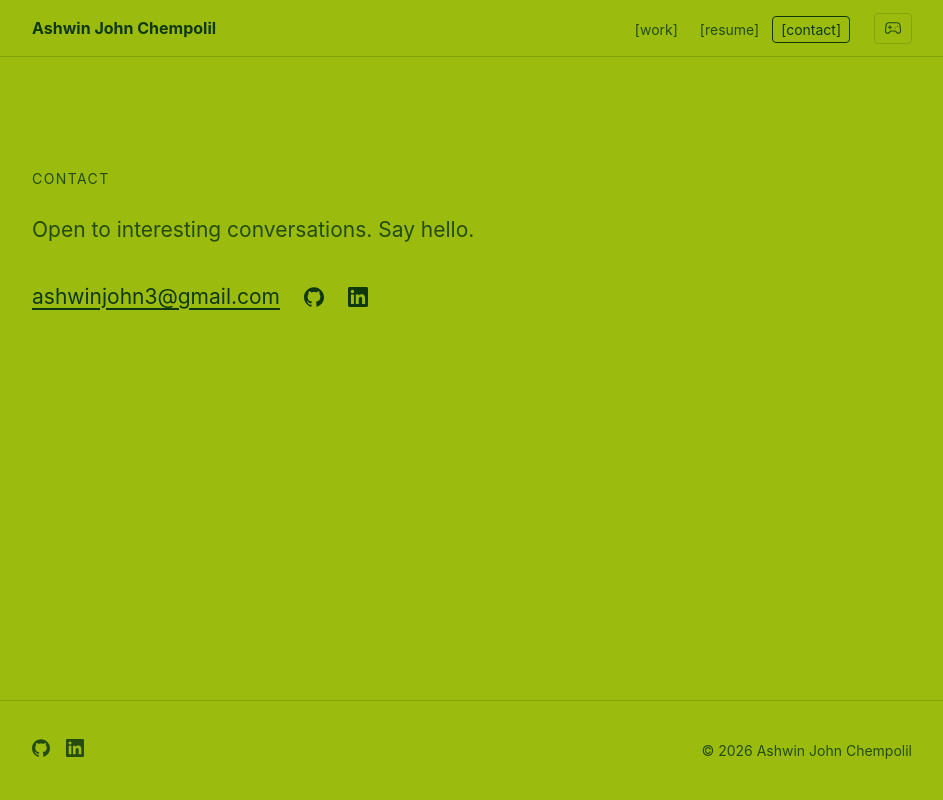
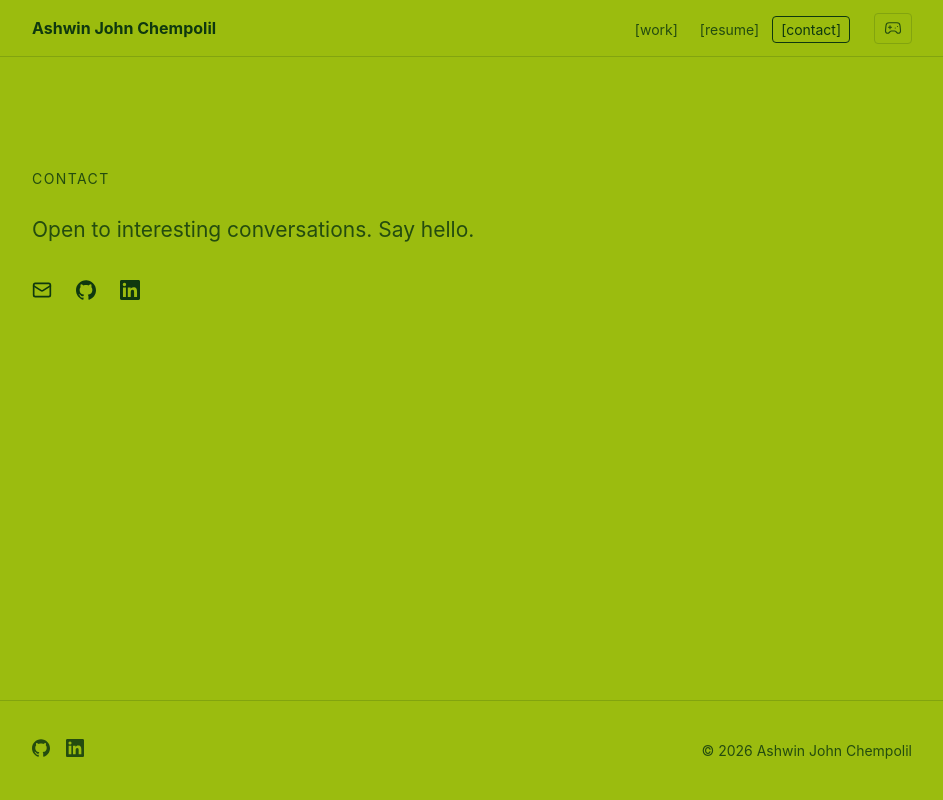
Before and after one commit to ashwinjohn3/ajc-portfolio, an Astro site: page /contact in a window 1280 px wide. Shown: the whole page, without its empty margins (168-1111 px from the left). Built offline with nearby package versions, Linux system fonts and the light colour scheme; Astro itself is replaced by a stand-in of ours.

Commit message:
feat(astro): contact email as obfuscated envelope icon → ashwinchempolil@gmail.com
Render the contact email as a clickable Lucide mail envelope icon instead
of decoded text. The address is stored as a new char-code array and the
inline decode script now sets only the mailto href (never textContent), so
the readable address never enters the DOM and stays absent from built HTML.

Co-Authored-By: Claude Fable 5 <noreply@anthropic.com>

```diff
--- a/src/components/ObfuscatedEmail.astro
+++ b/src/components/ObfuscatedEmail.astro
@@ -1,19 +1,25 @@
 ---
 /**
- * ObfuscatedEmail — renders a clickable email link with ZERO plaintext email
+ * ObfuscatedEmail — renders a clickable envelope ICON with ZERO plaintext email
  * in server-emitted HTML. The address is stored as a char-code array and
  * decoded client-side by an is:inline script.
  *
  * Security model:
  *   - The <a> href starts as "#" (inert).
  *   - An is:inline script (runs once on DOMContentLoaded) decodes the char-code
- *     array and sets href="mailto:..." + textContent on the anchor.
+ *     array and sets ONLY href="mailto:..." on the anchor. It never writes the
+ *     address into textContent, so the readable email never enters the DOM.
  *   - Because is:inline emits the script verbatim into the HTML, a grep of
- *     dist/ for "ashwinjohn3" or "@gmail" must return zero results.
- *   - The char-code array below encodes: ashwinjohn3@gmail.com
+ *     dist/ for "ashwinchempolil" or "@gmail" must return zero results.
+ *   - The char-code array below encodes: ashwinchempolil@gmail.com
+ *
+ * Presentation:
+ *   - The clickable element is an inline Lucide "mail" envelope SVG that inherits
+ *     currentColor (stroke). No readable email text is rendered — the icon IS
+ *     the affordance. aria-label labels the link; the svg is aria-hidden.
  *
  * Props:
- *   label    — visible link text before JS decodes it (default: "[email]")
+ *   label    — accessible link label (default: "Email Ashwin")
  *   class    — forwarded to the <a> tag
  *
  * How to regenerate codes if the address changes:
@@ -25,23 +31,36 @@ interface Props {
   class?: string;
 }
 
-const { label = '[email]', class: className } = Astro.props;
+const { label = 'Email Ashwin', class: className } = Astro.props;
 
-// ashwinjohn3@gmail.com encoded as char codes — never plaintext in this file
+// ashwinchempolil@gmail.com encoded as char codes — never plaintext in this file
 // prettier-ignore
-const CODES = [97,115,104,119,105,110,106,111,104,110,51,64,103,109,97,105,108,46,99,111,109];
+const CODES = [97,115,104,119,105,110,99,104,101,109,112,111,108,105,108,64,103,109,97,105,108,46,99,111,109];
 ---
 
 <a
   id="obfuscated-email"
   href="#"
   class:list={[
-    'font-mono text-accent hover:text-accent-hover transition-colors duration-200 underline underline-offset-4',
+    'inline-flex items-center text-accent hover:text-accent-hover transition-colors duration-200',
     className,
   ]}
-  aria-label="Send email"
+  aria-label={label}
 >
-  {label}
+  {/* Lucide "mail" — envelope, inherits currentColor via stroke */}
+  <svg
+    viewBox="0 0 24 24"
+    fill="none"
+    stroke="currentColor"
+    stroke-width="2"
+    stroke-linecap="round"
+    stroke-linejoin="round"
+    class="w-5 h-5"
+    aria-hidden="true"
+  >
+    <rect width="20" height="16" x="2" y="4" rx="2"></rect>
+    <path d="m22 7-8.97 5.7a1.94 1.94 0 0 1-2.06 0L2 7"></path>
+  </svg>
 </a>
 
 <script is:inline define:vars={{ CODES }}>
@@ -51,8 +70,6 @@ const CODES = [97,115,104,119,105,110,106,111,104,110,51,64,103,109,97,105,108,4
       if (!el) return;
       var addr = CODES.map(function (c) { return String.fromCharCode(c); }).join('');
       el.href = 'mailto:' + addr;
-      el.textContent = addr;
-      el.removeAttribute('aria-label');
     }
     if (document.readyState === 'loading') {
       document.addEventListener('DOMContentLoaded', decode);
--- a/src/pages/contact.astro
+++ b/src/pages/contact.astro
@@ -5,7 +5,7 @@
  *
  * Displays ObfuscatedEmail (zero plaintext email in built HTML) + GitHub + LinkedIn.
  * Social links from src/data/site.ts — no hardcoded URLs here.
- * SECURITY: grep dist/ for "ashwinjohn3" or "@gmail" must return zero.
+ * SECURITY: grep dist/ for "ashwinchempolil" or "@gmail" must return zero.
  */
 import BaseLayout from '../layouts/BaseLayout.astro';
 import PageHeader from '../components/PageHeader.astro';
@@ -25,8 +25,8 @@ import { SOCIAL_LINKS, createPageTitle } from '../data/site';
 
     <!-- Contact links row: email + socials -->
     <div class="flex flex-wrap gap-6 items-center">
-      <!-- Email: decoded client-side only — no plaintext in HTML -->
-      <ObfuscatedEmail label="[email]" />
+      <!-- Email: envelope icon, mailto decoded client-side only — no plaintext in HTML -->
+      <ObfuscatedEmail label="Email Ashwin" />
 
       <!-- GitHub -->
       <a
```
